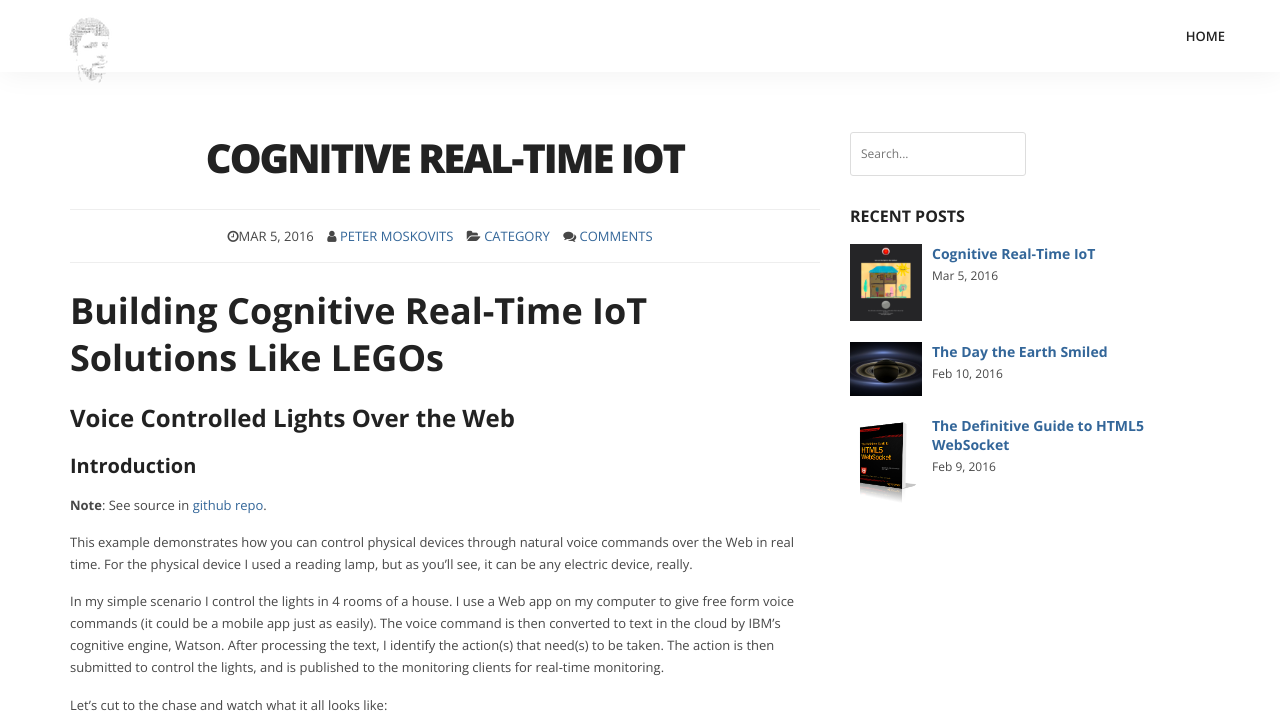
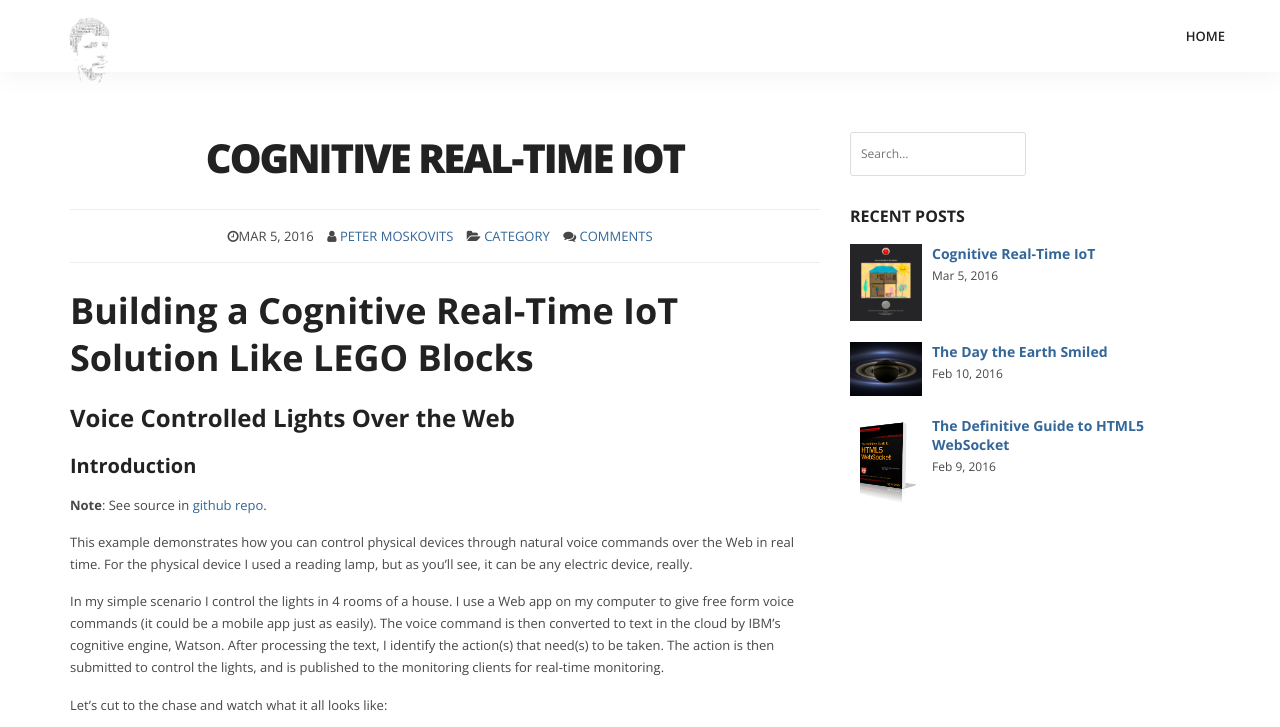
Before and after one commit to pmoskovi/pmoskovi.github.io, a Jekyll site: the page built from posts/cognitive-realtime-iot/index.md, in a window 1280 px wide and 900 px high, cut to the strip 0-727 px from the top of the window. Built offline with Jekyll 4.4.1, drawn with Linux system fonts in a browser that asks for light colours; nearby versions of some CDN libraries; some web fonts are replaced; library files that are not in the unit come from our copies; comment, search, counter and statistics services are not loaded.

Commit message:
Title fix

```diff
--- a/posts/cognitive-realtime-iot/index.md
+++ b/posts/cognitive-realtime-iot/index.md
@@ -10,7 +10,7 @@ excerpt: This example demonstrates how you can control physical devices through
 categories: [websocket, iot, cognitive, ai]
 ---
 
-<h1>Building Cognitive Real-Time IoT Solutions Like LEGOs</h1>
+<h1>Building a Cognitive Real-Time IoT Solution Like LEGO Blocks</h1>
 <h2>Voice Controlled Lights Over the Web</h2>
 <h3>Introduction</h3>
 
```
